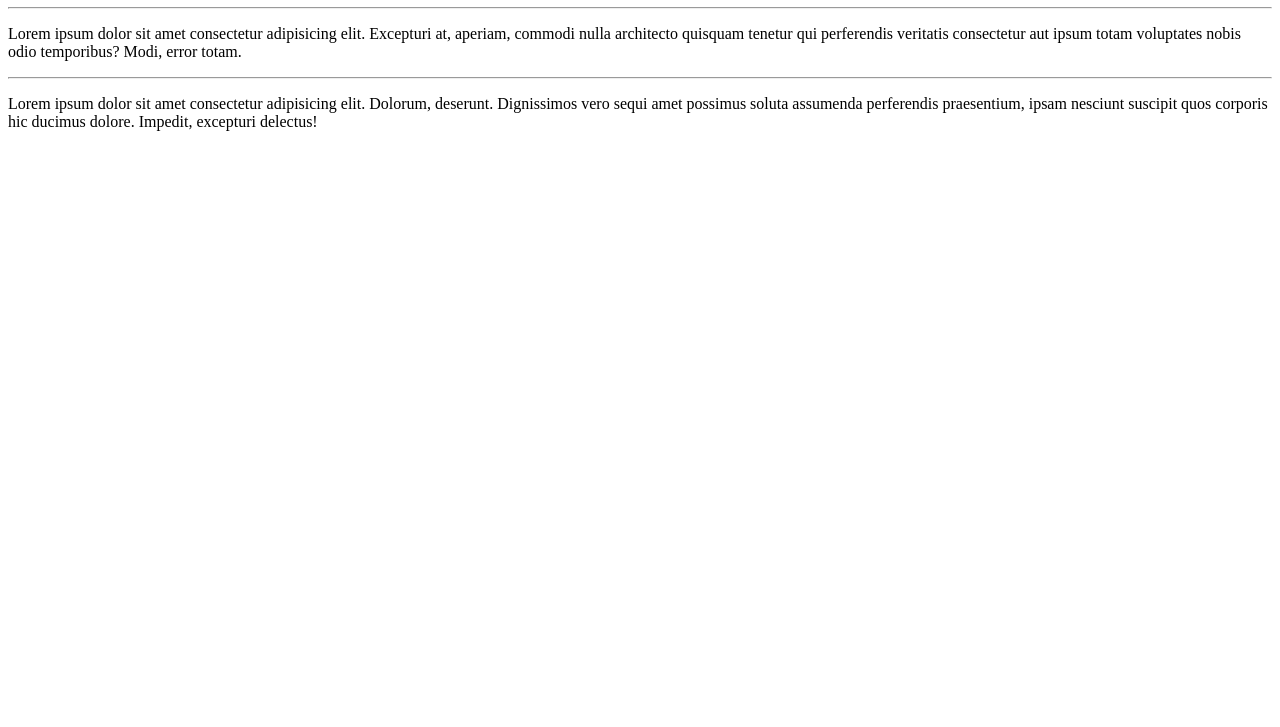
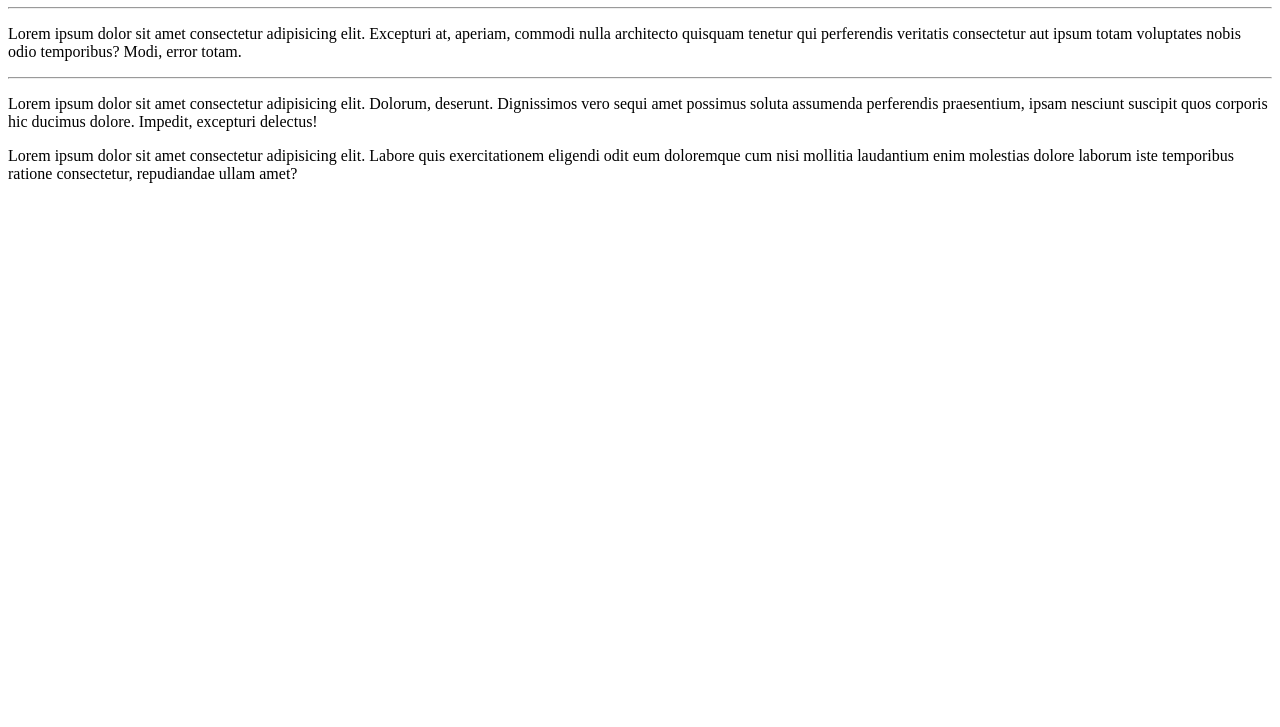
Before and after one commit to dfontoura/Ola-mundo, a plain HTML site: page site-exemplo/index.html in a window 1280 px wide. Shown: the part 73-800 px from the top of the page. Drawn offline with Linux system fonts and the light colour scheme.

Commit message:
adicionei mais uma linha lorem ipsum

```diff
--- a/site-exemplo/index.html
+++ b/site-exemplo/index.html
@@ -11,5 +11,6 @@
     <p>Lorem ipsum dolor sit amet consectetur adipisicing elit. Excepturi at, aperiam, commodi nulla architecto quisquam tenetur qui perferendis veritatis consectetur aut ipsum totam voluptates nobis odio temporibus? Modi, error totam.</p>
     <hr>
     <p>Lorem ipsum dolor sit amet consectetur adipisicing elit. Dolorum, deserunt. Dignissimos vero sequi amet possimus soluta assumenda perferendis praesentium, ipsam nesciunt suscipit quos corporis hic ducimus dolore. Impedit, excepturi delectus!</p>
+    <p>Lorem ipsum dolor sit amet consectetur adipisicing elit. Labore quis exercitationem eligendi odit eum doloremque cum nisi mollitia laudantium enim molestias dolore laborum iste temporibus ratione consectetur, repudiandae ullam amet?</p>
 </body>
 </html>
```
